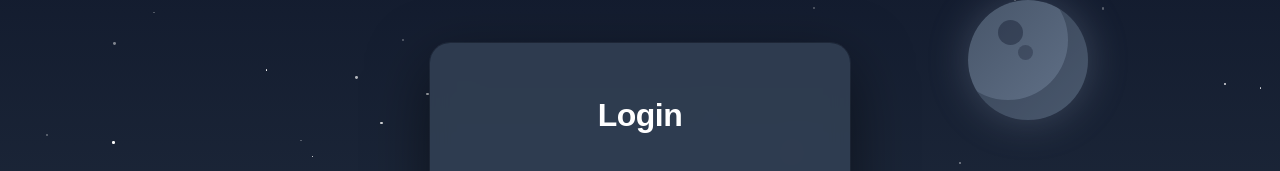
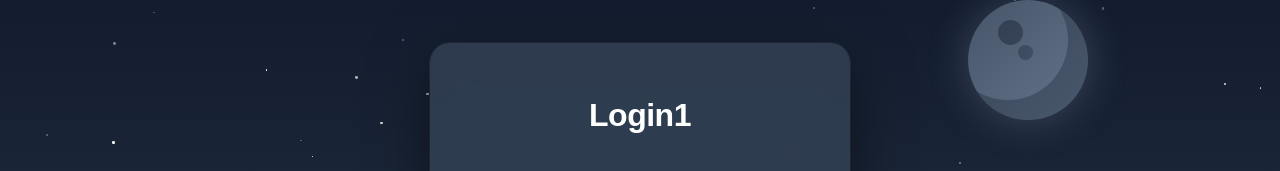
Before and after one commit to Market-Plan-B/Market-Plan-B-FE, a Vue app: page /login in a window 1280 px wide. Shown: the part 120-291 px from the top of the page. Built offline with nearby package versions, Linux system fonts and the light colour scheme.

Commit message:
[fix]fix  login ui

```diff
--- a/src/views/LoginView.vue
+++ b/src/views/LoginView.vue
@@ -21,7 +21,7 @@
         <!-- 로그인 폼 -->
         <div class="login-form-container">
             <div class="login-form">
-                <h1 class="login-title">Login</h1>
+                <h1 class="login-title">Login1</h1>
 
                 <!-- 이메일 입력 -->
                 <div class="input-group">
```
